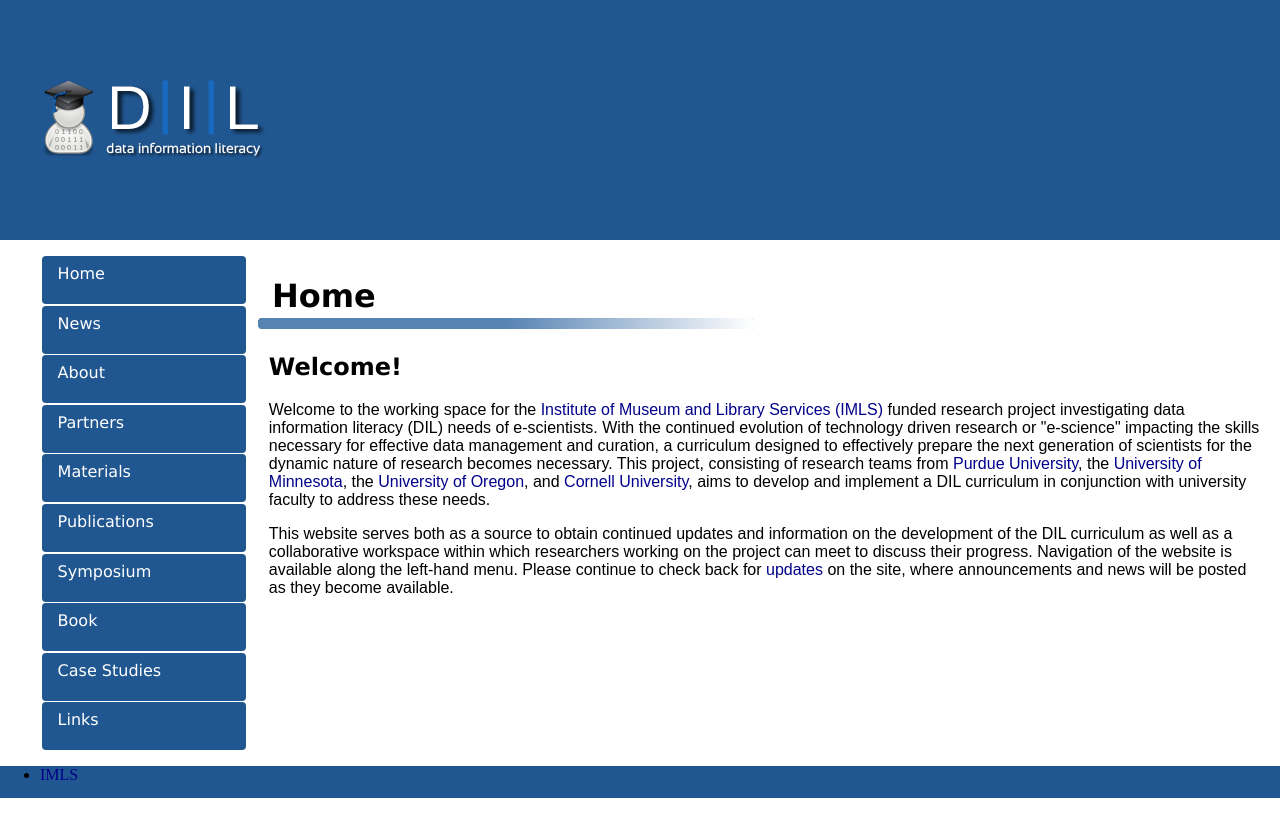
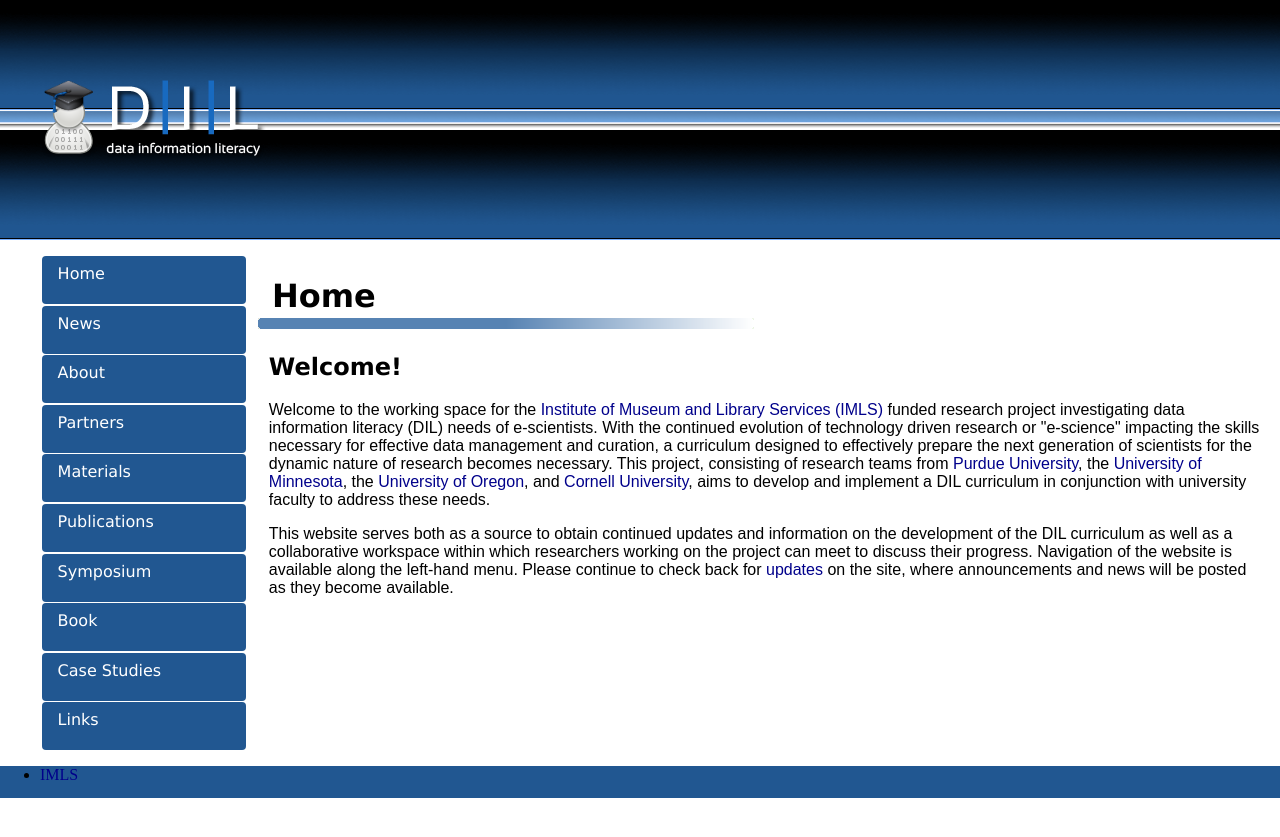
Before and after one commit to datainfolit/datainfolit, a Jekyll site: the page built from index.html, in a window 1280 px wide. Shown: the top 837 px of the page. Built offline with Jekyll 4.4.1, drawn with Linux system fonts in a browser that asks for light colours.

Commit message:
Update main.css

```diff
--- a/css/main.css
+++ b/css/main.css
@@ -84,7 +84,7 @@
 }
 /*header*/
 header {
-    background: #215791;
+    background: url('../images/header5.png');
     width: 100%;
     height: 4em;
     padding-top: 4em;
```
